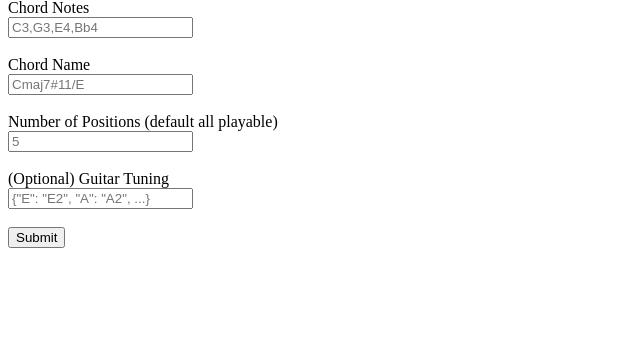
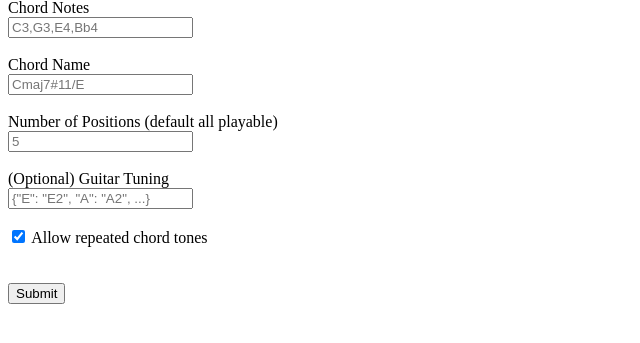
Before and after one commit to joeplattenburg/music, a Flask app: page / in a window 1280 px wide. Shown: the part 262-605 px from the top of the page, without its empty margins (0-640 px from the left). Run offline with Flask 3, Linux system fonts and the light colour scheme.

Commit message:
update app

```diff
--- a/app.py
+++ b/app.py
@@ -18,6 +18,7 @@ def input():
         top_n = request.form['top_n'] or 0
         notes_string = request.form['notes']
         chord_name = request.form['chord_name']
+        allow_repeats = request.form.get('allow_repeats') or 'false'
         if notes_string:
             return redirect(url_for(
                 'display_notes',
@@ -28,7 +29,8 @@ def input():
                 notes.ChordName(chord_name)
                 return redirect(url_for(
                     'display_name',
-                    chord_name=chord_name.replace('/', '_'), top_n=top_n, tuning=tuning
+                    chord_name=chord_name.replace('/', '_'),
+                    top_n=top_n, allow_repeats=allow_repeats, tuning=tuning
                 ))
             except ValueError:
                 flash('Invalid chord name!')
@@ -48,7 +50,7 @@ def display_notes(notes_string: str, top_n: int, tuning: str) -> str:
         notes.Guitar(tuning=notes.Guitar.parse_tuning(tuning.split(';')[1]))
     )
     positions_all = chord.guitar_positions(guitar=guitar)
-    positions_playable = list(filter(lambda x: x.playable, positions_all))
+    positions_playable = list(filter(lambda x: (x.playable and not x.redundant), positions_all))
     positions = notes.sort_guitar_positions(positions_playable)[:top_n]
     positions_printable = ['<br>'.join(p.printable()) for p in positions]
     return render_template(
@@ -58,8 +60,8 @@ def display_notes(notes_string: str, top_n: int, tuning: str) -> str:
     )
 
 
-@app.route("/chord_name/<chord_name>/<int:top_n>/<tuning>/")
-def display_name(chord_name: str, top_n: int, tuning: str) -> str:
+@app.route("/chord_name/<chord_name>/<int:top_n>/<tuning>/<allow_repeats>/")
+def display_name(chord_name: str, top_n: int, tuning: str, allow_repeats: str) -> str:
     if top_n == 0:
         top_n = None
     guitar = (
@@ -67,11 +69,14 @@ def display_name(chord_name: str, top_n: int, tuning: str) -> str:
         notes.Guitar(tuning=notes.Guitar.parse_tuning(tuning.split(';')[1]))
     )
     chord_name = chord_name.replace('_', '/')
-    chords = notes.ChordName(escape(chord_name)).get_all_chords(lower=guitar.lowest, upper=guitar.highest)
+    chords = notes.ChordName(escape(chord_name)).get_all_chords(
+        lower=guitar.lowest, upper=guitar.highest,
+        allow_repeats=(allow_repeats == 'true'), max_notes=len(guitar.tuning)
+    )
     positions_all = []
     for chord in chords:
         positions_all += chord.guitar_positions(guitar=guitar)
-    positions_playable = list(filter(lambda x: x.playable, positions_all))
+    positions_playable = list(filter(lambda x: (x.playable and not x.redundant), positions_all))
     positions = notes.sort_guitar_positions(positions_playable)[:top_n]
     positions_printable = ['<br>'.join(p.printable()) for p in positions]
     return render_template(
--- a/templates/input.html
+++ b/templates/input.html
@@ -5,32 +5,37 @@
     <p>You can enter a set of notes (comma separated with octave)<br>
     or a chord name (e.g., Cmaj7#11/E).</p>
     <form method="post">
-        <label for="title">Chord Notes</label>
+        <label for="notes">Chord Notes</label>
         <br>
-        <input type="text" name="notes"
+        <input type="text" name="notes" id="notes"
                placeholder="C3,G3,E4,Bb4"
                value="{{ request.form['notes'] }}"></input>
         <br>
         <br>
-        <label for="title">Chord Name</label>
+        <label for="chord_name">Chord Name</label>
         <br>
-        <input type="text" name="chord_name"
+        <input type="text" name="chord_name" id="chord_name"
                placeholder="Cmaj7#11/E"
                value="{{ request.form['chord_name'] }}"></input>
         <br>
         <br>
-        <label for="title">Number of Positions (default all playable)</label>
+        <label for="top_n">Number of Positions (default all playable)</label>
         <br>
-        <input type="text" name="top_n"
+        <input type="text" name="top_n" id="top_n"
                placeholder="5"
                value="{{ request.form['top_n'] }}"></input>
         <br>
         <br>
-        <label for="title">(Optional) Guitar Tuning</label>
+        <label for="tuning">(Optional) Guitar Tuning</label>
         <br>
-        <input type="text" name="tuning"
+        <input type="text" name="tuning" id="tuning"
                placeholder='{"E": "E2", "A": "A2", ...}'
                value="{{ request.form['tuning'] }}"></input>
+        <br>
+        <br>
+        <input type="checkbox" id="allow_repeats" name="allow_repeats"
+               value="true" checked></input>
+        <label for="allow_repeats"> Allow repeated chord tones</label><br>
         <br>
         <br>
         <button type="submit">Submit</button>
```
